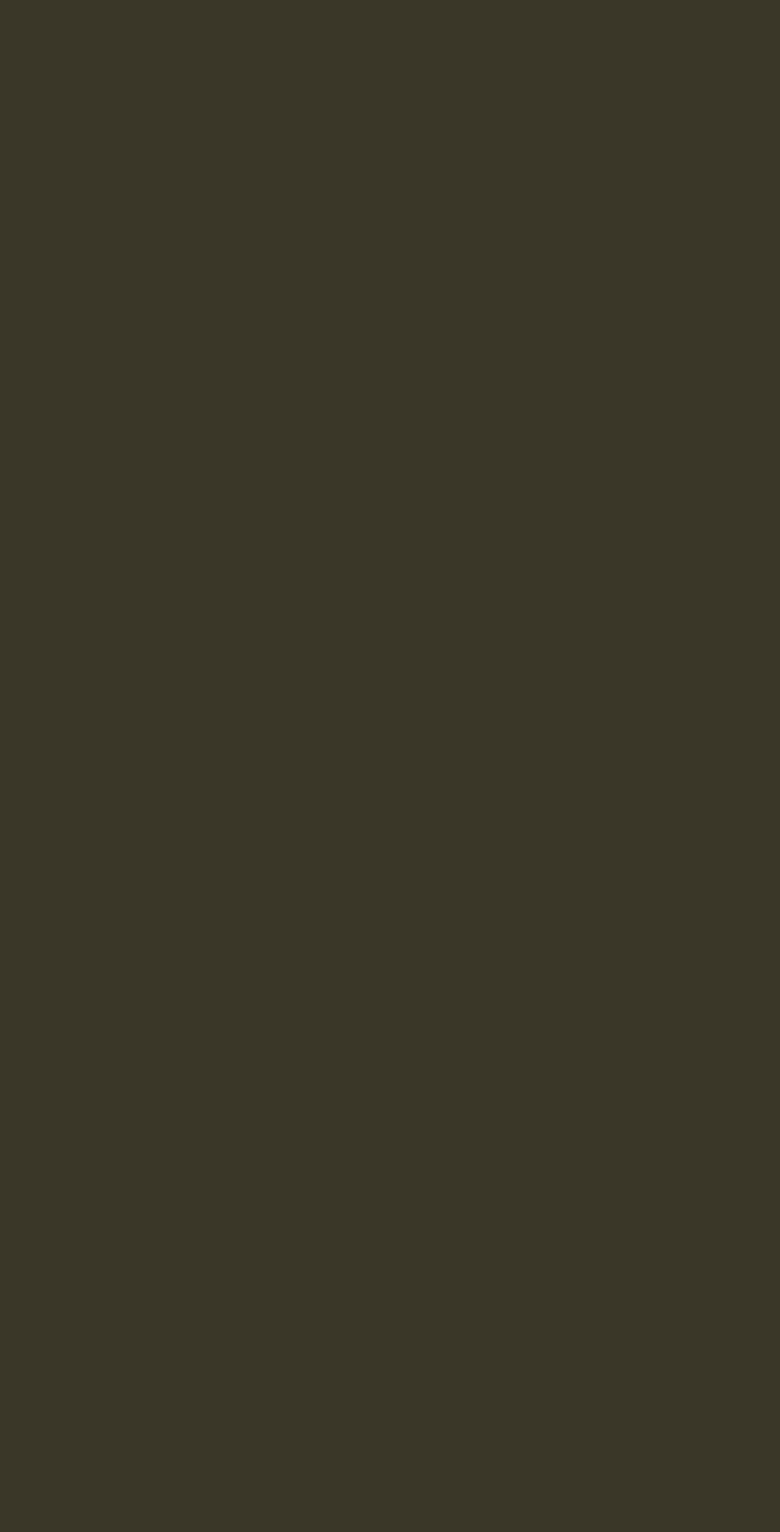
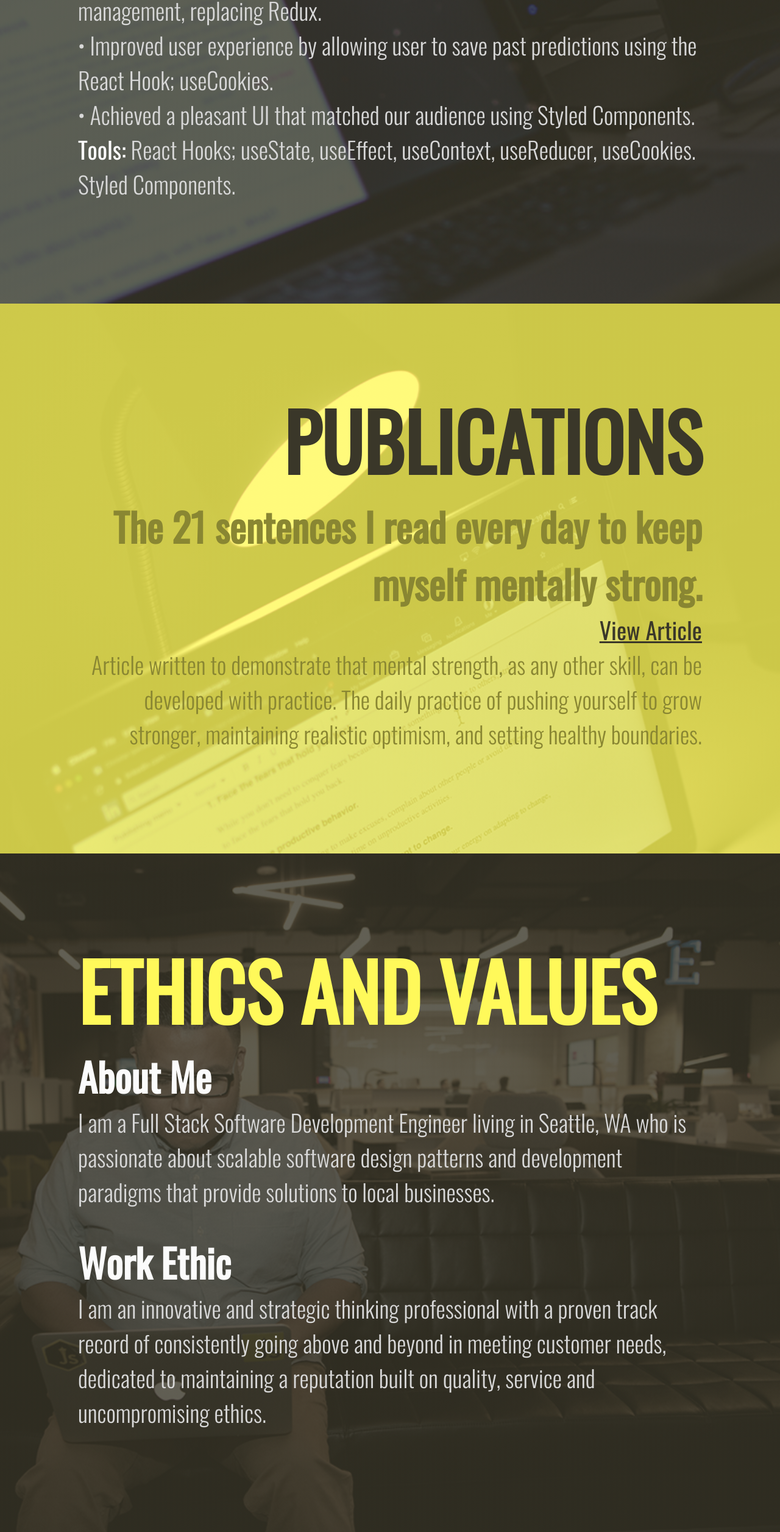
Before and after one commit to christianengineer/christianengineer.github.io, a Next.js app: page / in a window 1280 px wide. Shown: the part 4362-6875 px from the top of the page at 61% size. Before the commit the page ends 2530 px from the top, so only its background shows below. Built offline with nearby package versions, Linux system fonts and the light colour scheme.

Commit message:
add projects publications and ethics sections

```diff
--- a/pages/index.js
+++ b/pages/index.js
@@ -105,6 +105,155 @@ const LandingPage = () => {
             </h4>
           </div>
         </Section>
+
+        <Section backgroundGradient="projects" align="left" sectionTheme="dark">
+          <h2>Projects</h2>
+          <div>
+            <h3>GraphQL Blog</h3>
+            <h4>
+              <a
+                href="https://graphql-apollo-prisma-blog.herokuapp.com/"
+                target="_blank"
+              >
+                Live Demo
+              </a>
+              |
+              <a
+                href="https://github.com/chrisipanaque/graphql-prisma-postgresql-blog/"
+                target="_blank"
+              >
+                Github Repository
+              </a>
+            </h4>
+            <h4>
+              • Built blog app using the latest Apollo Client Hooks, useQuery
+              and useMutation.
+            </h4>
+            <h4>
+              • Improved building speed with less boilerplate code by using
+              Apollo Server.
+            </h4>
+            <h4>
+              • Simplified database access by using Prisma Client type safe data
+              layer that replaces traditional ORMs.
+            </h4>
+            <h4>
+              <span>Tools:</span> GraphQL, Apollo Client, Apollo Server, Prisma,
+              PostgreSQL, React Hooks, MaterialUI.
+            </h4>
+          </div>
+          <div>
+            <h3>GraphQL Todo List</h3>
+            <h4>
+              <a
+                href="https://graphql-mongodb-todo-list.herokuapp.com/"
+                target="_blank"
+              >
+                Live Demo
+              </a>
+              |
+              <a
+                href="https://github.com/chrisipanaque/graphql-mongodb-todo-list/"
+                target="_blank"
+              >
+                Github Repository
+              </a>
+            </h4>
+            <h4>
+              • Rebuilt to-do list app using the latest Apollo Client Hooks,
+              useQuery and useMutation.
+            </h4>
+            <h4>
+              • Optimized database insertion and retrieval speeds by replacing
+              SQL database with MongoDB.
+            </h4>
+            <h4>
+              <span>Tools:</span> GraphQL, Express, Mongoose, MongoDB, Apollo
+              Client, React Hooks, MaterialUI.
+            </h4>
+          </div>
+          <div>
+            <h3>Startup Success Predictor</h3>
+            <h4>
+              <a href="https://predict-a-venture.netlify.com/" target="_blank">
+                Live Demo
+              </a>
+              |
+              <a href="https://github.com/bw-startup/frontend/" target="_blank">
+                Github Repository
+              </a>
+            </h4>
+            <h4>
+              • Led front end development on a cross-functional team of 5
+              (composed of 2 Data Scientists and 3 Web Developers), using data
+              driven development prior to project implementation.
+            </h4>
+            <h4>
+              • Optimized state machine design pattern by using React Hooks for
+              state management, replacing Redux.
+            </h4>
+            <h4>
+              • Improved user experience by allowing user to save past
+              predictions using the React Hook; useCookies.
+            </h4>
+            <h4>
+              • Achieved a pleasant UI that matched our audience using Styled
+              Components.
+            </h4>
+            <h4>
+              <span>Tools:</span> React Hooks; useState, useEffect, useContext,
+              useReducer, useCookies. Styled Components.
+            </h4>
+          </div>
+        </Section>
+
+        <Section
+          backgroundGradient="publications"
+          align="right"
+          sectionTheme="light"
+        >
+          <h2>Publications</h2>
+          <div>
+            <h3>
+              The 21 sentences I read every day to keep myself mentally strong.
+            </h3>
+            <h4>
+              <a
+                href="https://www.linkedin.com/pulse/21-sentences-i-read-every-day-keep-myself-mentally-strong-ipanaque/"
+                target="_blank"
+              >
+                View Article
+              </a>
+            </h4>
+            <h4>
+              Article written to demonstrate that mental strength, as any other
+              skill, can be developed with practice. The daily practice of
+              pushing yourself to grow stronger, maintaining realistic optimism,
+              and setting healthy boundaries.
+            </h4>
+          </div>
+        </Section>
+
+        <Section backgroundGradient="ethics" align="left" sectionTheme="dark">
+          <h2>Ethics and Values</h2>
+          <div>
+            <h3>About Me</h3>
+            <h4>
+              I am a Full Stack Software Development Engineer living in Seattle,
+              WA who is passionate about scalable software design patterns and
+              development paradigms that provide solutions to local businesses.
+            </h4>
+          </div>
+          <div>
+            <h3>Work Ethic</h3>
+            <h4>
+              I am an innovative and strategic thinking professional with a
+              proven track record of consistently going above and beyond in
+              meeting customer needs, dedicated to maintaining a reputation
+              built on quality, service and uncompromising ethics.
+            </h4>
+          </div>
+        </Section>
       </main>
     </>
   );
--- a/src/components/Section.js
+++ b/src/components/Section.js
@@ -11,6 +11,21 @@ const backgroundGradients = {
         rgba(255, 249, 90, 0.8)
       ),
       url(./images/christian-ipanaque-achievements.jpg);
+  `,
+  projects: css`
+    background: linear-gradient(rgba(58, 55, 41, 0.8), rgba(58, 55, 41, 0.8)),
+      url(./images/christian-ipanaque-projects.jpg);
+  `,
+  publications: css`
+    background: linear-gradient(
+        rgba(255, 249, 90, 0.8),
+        rgba(255, 249, 90, 0.8)
+      ),
+      url(./images/christian-ipanaque-publications.jpg);
+  `,
+  ethics: css`
+    background: linear-gradient(rgba(58, 55, 41, 0.8), rgba(58, 55, 41, 0.8)),
+      url(./images/christian-ipanaque-ethics.jpg);
   `,
 };
 
@@ -83,6 +98,11 @@ const Section = styled.section`
   a {
     ${({ sectionTheme }) => sectionThemes[sectionTheme]['a']}
   }
+
+  span {
+    color: ${({ theme }) => theme.colors.secondaryColor};
+    font-weight: 400;
+  }
 `;
 
 export default Section;
```
